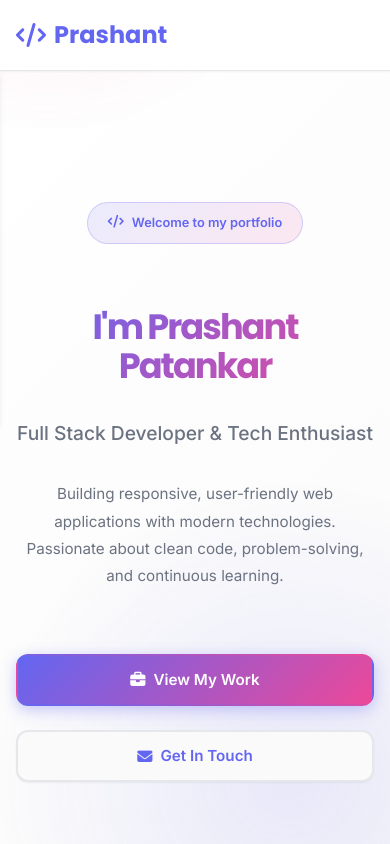
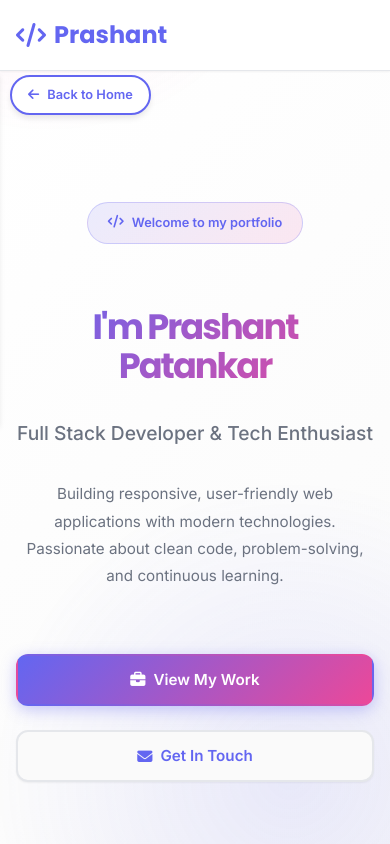
Before and after one commit to prashantpatankar-sketch/prashant_portfolio, a plain HTML site: page portfolio.html in a window 390 px wide. Shown: the top 844 px of the page. Drawn offline with nearby package versions, Linux system fonts and the light colour scheme.

Commit message:
Add files via upload

```diff
--- a/css/style.css
+++ b/css/style.css
@@ -300,6 +300,43 @@ body::before {
 .btn-resume-nav:hover {
     transform: translateY(-2px);
     box-shadow: 0 8px 20px rgba(20, 184, 166, 0.35);
+}
+
+/* ==================== BACK TO HOME BUTTON ==================== */
+.back-to-home {
+    position: fixed;
+    top: 90px;
+    left: 30px;
+    display: inline-flex;
+    align-items: center;
+    gap: var(--spacing-xs);
+    padding: 0.75rem 1.5rem;
+    background: var(--bg-primary);
+    color: var(--primary-color);
+    border: 2px solid var(--primary-color);
+    border-radius: var(--radius-full);
+    font-weight: 600;
+    font-size: 0.95rem;
+    text-decoration: none;
+    cursor: pointer;
+    transition: var(--transition);
+    box-shadow: var(--shadow-md);
+    z-index: 1000;
+}
+
+.back-to-home:hover {
+    background: var(--primary-color);
+    color: white;
+    transform: translateX(-5px);
+    box-shadow: var(--shadow-xl);
+}
+
+.back-to-home i {
+    transition: var(--transition);
+}
+
+.back-to-home:hover i {
+    transform: translateX(-3px);
 }
 
 .about-resume-download {
@@ -1444,6 +1481,14 @@ body::before {
         width: 45px;
         height: 45px;
     }
+
+    /* Back to Home Button */
+    .back-to-home {
+        top: 80px;
+        left: 15px;
+        padding: 0.6rem 1.2rem;
+        font-size: 0.85rem;
+    }
 }
 
 /* Mobile (480px and down) */
@@ -1567,8 +1612,14 @@ body::before {
         height: 40px;
         font-size: 1rem;
     }
-}
-
+
+    /* Back to Home Button */
+    .back-to-home {
+        top: 75px;
+        left: 10px;
+        padding: 0.5rem 1rem;
+        font-size: 0.8rem;
+    }
 }
 
 /* ==================== ACCESSIBILITY ==================== */
--- a/portfolio.html
+++ b/portfolio.html
@@ -17,13 +17,18 @@
     <link rel="stylesheet" href="https://cdnjs.cloudflare.com/ajax/libs/font-awesome/6.4.0/css/all.min.css">
 </head>
 <body>
+    <!-- ==================== BACK BUTTON ==================== -->
+    <a href="index.html" class="back-to-home">
+        <i class="fas fa-arrow-left"></i> Back to Home
+    </a>
+
     <!-- ==================== HEADER / NAVBAR ==================== -->
     <header class="navbar">
         <div class="container">
             <div class="navbar-content">
                 <!-- Logo / Name -->
                 <div class="logo">
-                    <a href="#home">
+                    <a href="index.html">
                         <i class="fas fa-code"></i>
                         <span>Prashant</span>
                     </a>
```
